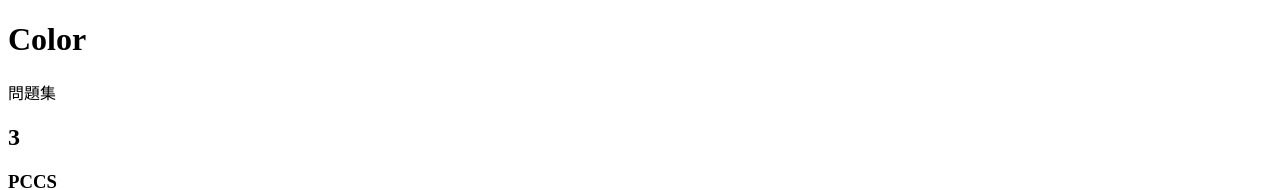
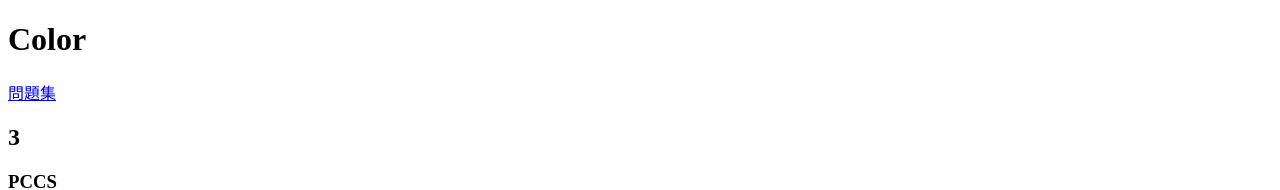
Before and after one commit to makochang/farbenlehre, a plain HTML site: page index.html in a window 1280 px wide. Shown: the top 190 px of the page. Drawn offline with Linux system fonts and the light colour scheme.

Commit message:
Update index.html

```diff
--- a/index.html
+++ b/index.html
@@ -7,7 +7,7 @@
     </head>
     <body>
         <h1>Color</h1>
-        <p>問題集</p>
+        <p><a href="exercises.html">問題集</a></p>
         <h2>3</h2>
         <h3 id="PCCS">PCCS</h3>
         <p><img src="http://img02.shop-pro.jp/PA01125/893/product/30927807.jpg" width="100%" alt=""></p>
```
